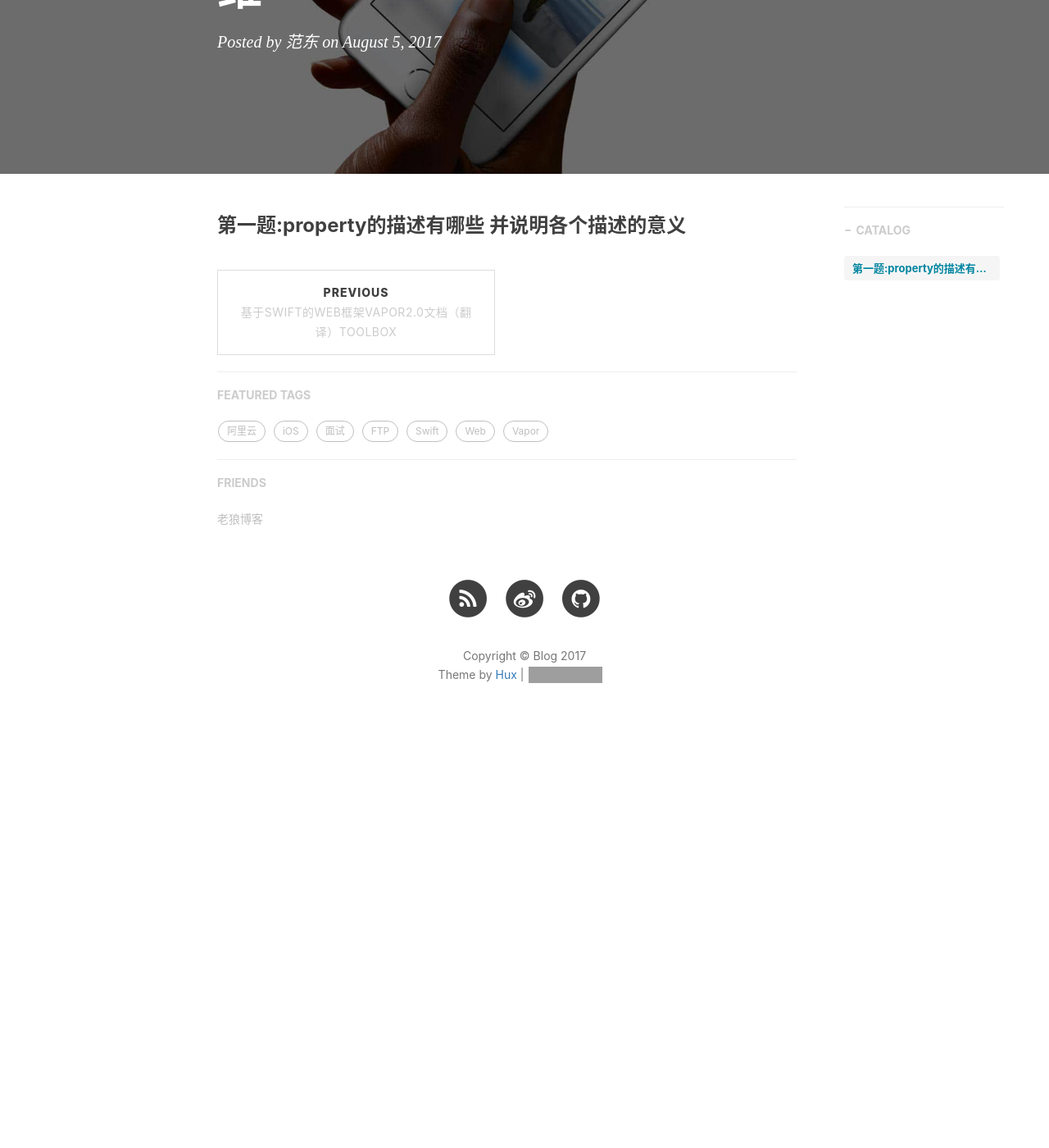
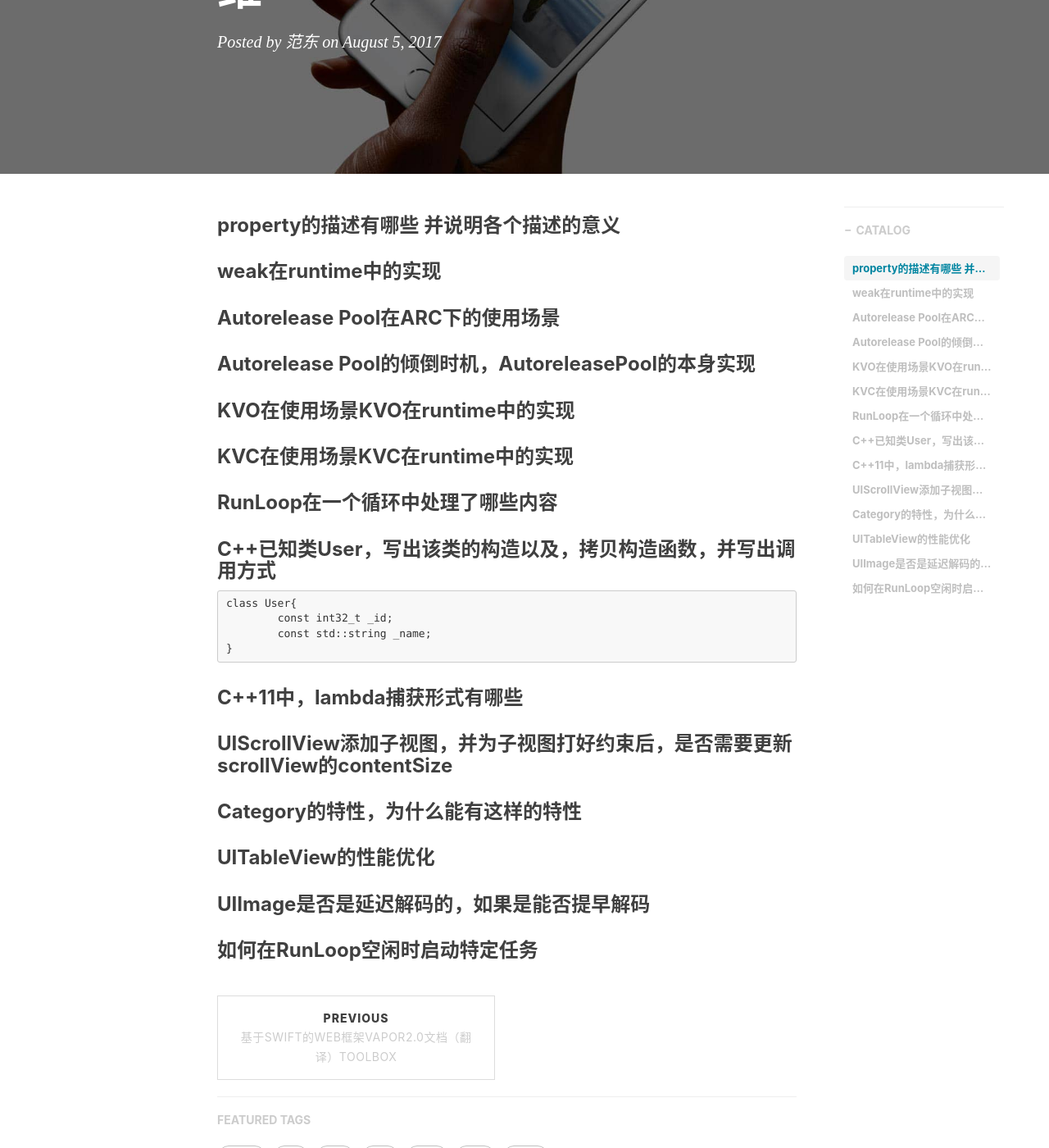
Before and after one commit to fandongtongxue/fandongtongxue.github.io, a Jekyll site: the page built from _posts/2017-08-05-iOS-interviewFromKunlunResult.markdown, in a window 1280 px wide and 1400 px high, scrolled down 305 px. Shown: the whole window at 82% size. Built offline with Jekyll 4.4.1, drawn with Linux system fonts in a browser that asks for light colours; nearby versions of some CDN libraries; comment, search, counter and statistics services are not loaded; before the commit the page ends 1232 px from its top, so only the background shows below that; grey boxes are pictures that could not be loaded.

Commit message:
提交面试题题目文件

````diff
--- a/_posts/2017-08-05-iOS-interviewFromKunlunResult.markdown
+++ b/_posts/2017-08-05-iOS-interviewFromKunlunResult.markdown
@@ -11,4 +11,24 @@ tags:
     - C
     - 面试
 ---
-### 第一题:property的描述有哪些 并说明各个描述的意义
+
+### property的描述有哪些 并说明各个描述的意义
+### weak在runtime中的实现
+### Autorelease Pool在ARC下的使用场景
+### Autorelease Pool的倾倒时机，AutoreleasePool的本身实现
+### KVO在使用场景KVO在runtime中的实现
+### KVC在使用场景KVC在runtime中的实现
+### RunLoop在一个循环中处理了哪些内容
+### C++已知类User，写出该类的构造以及，拷贝构造函数，并写出调用方式
+```
+class User{
+	const int32_t _id;
+	const std::string _name;
+}
+```
+### C++11中，lambda捕获形式有哪些
+### UIScrollView添加子视图，并为子视图打好约束后，是否需要更新scrollView的contentSize
+### Category的特性，为什么能有这样的特性
+### UITableView的性能优化
+### UIImage是否是延迟解码的，如果是能否提早解码
+### 如何在RunLoop空闲时启动特定任务
````
